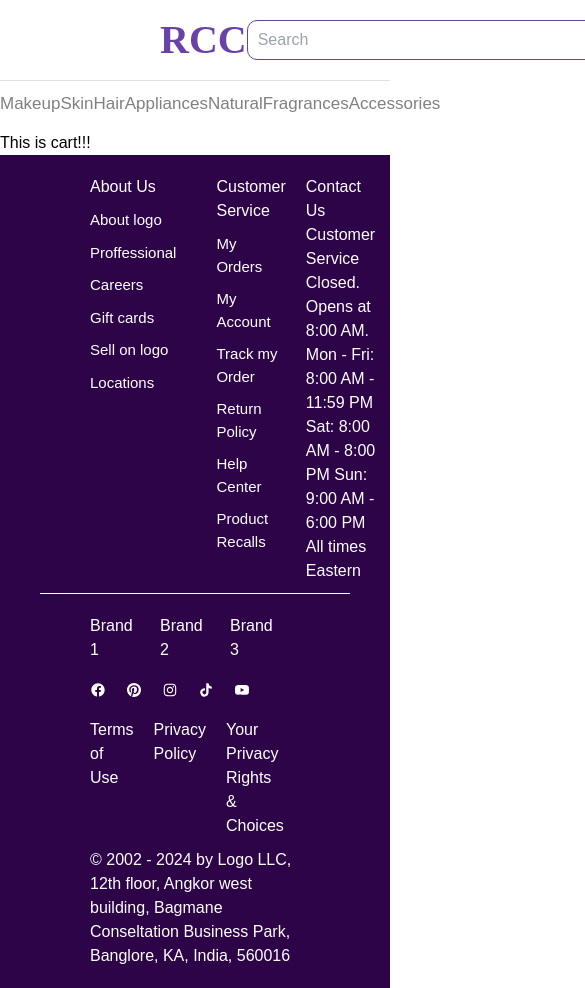
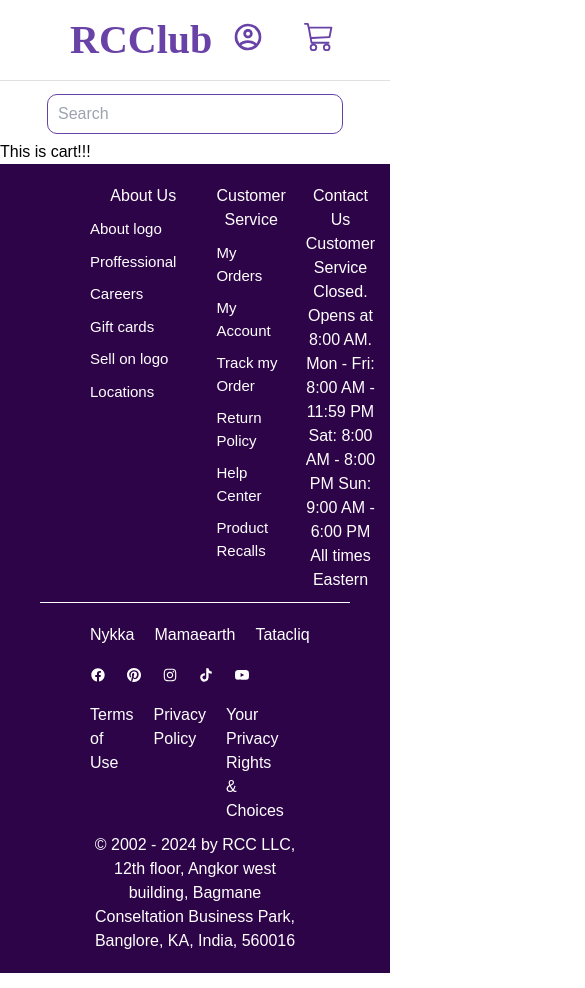
Before and after one commit to yogita14-pro/next-js-intern-project, a Next.js app: page /cart in a window 390 px wide. Shown: the top 988 px of the page, 585 px wide, since content can reach past the window. Built offline with nearby package versions, Linux system fonts and the light colour scheme.

Commit message:
Added responsive design

```diff
--- a/src/app/Footer.tsx
+++ b/src/app/Footer.tsx
@@ -115,9 +115,9 @@ export default function Footer(){
         </section>
         <section className="bottom-footer-section">
             <ul>
-                <li>Brand 1</li>
-                <li>Brand 2</li>
-                <li>Brand 3</li>
+                <li>Nykka</li>
+                <li>Mamaearth</li>
+                <li>Tatacliq</li>
             </ul>
             <ul>
                 <li>
@@ -133,7 +133,7 @@ export default function Footer(){
                 <li>Privacy Policy</li>
                 <li>Your Privacy Rights & Choices</li>
             </ul>
-            <p>© 2002 - 2024 by Logo LLC, 12th floor, Angkor west building, Bagmane Conseltation Business Park, Banglore, KA, India, 560016</p>
+            <p>© 2002 - 2024 by RCC LLC, 12th floor, Angkor west building, Bagmane Conseltation Business Park, Banglore, KA, India, 560016</p>
         </section>
     </footer>
     );
--- a/src/app/Header.tsx
+++ b/src/app/Header.tsx
@@ -33,7 +33,7 @@ export default function Header(){
     return(
     <header>
         <nav style={{color: 'black'}}>
-        <Link href="/"><h1 className='top-logo'>RCC</h1></Link>
+        <Link href="/"><h1 className='top-logo'>RCClub</h1></Link>
         <div className='search'>
             <input placeholder='Search' className='search-input-field' ></input>
         </div>
--- a/src/app/globals.css
+++ b/src/app/globals.css
@@ -18,6 +18,7 @@
   box-sizing: border-box;
   margin: 0;
   padding: 0;
+  scroll-behavior: smooth;
 }
 a{
   text-decoration: none;
@@ -40,6 +41,7 @@ nav{
   align-items: center;
   padding: 10px 70px;
   border-bottom: 1px solid rgb(224, 224, 224);
+  width: 100%;
 }
 nav>ul{
   display: flex;
@@ -53,15 +55,19 @@ nav>ul>li{
   font-size: 40px;
   font-family: cursive;
   color: rgb(105 66 167);
-  padding-left: 90px;
+}
+.search{
+  padding: 0 20px;
+  width: 593px;
+  display: flex;
+  justify-content: center;
 }
 .search-input-field{
-  width: 40em;
+  width: 80%;
   height: 40px;
   border: 1px solid rgb(105 66 167);
   border-radius: 10px;
   padding-left: 10px;
-
 }
 
 .tooltip>a{
@@ -122,11 +128,34 @@ nav>ul>li{
 }
 .products>li{
   height: auto;
-  width: 400px;
   margin: 20px;
+  width: calc(33% - 40px);
 }
 .title{
   color: rgb(106, 50, 196);
+}
+/* ----products-slider---- */
+.container{
+  padding: 10px 90px;
+}
+.row-container {
+  display: flex;
+  gap: 2.2rem;
+  overflow-x: scroll;
+  overflow-y: hidden;
+  white-space: nowrap;
+  scroll-behavior: smooth;
+  position: relative;
+  padding: 1rem 0.6rem;
+}
+
+/* Hide scrollbar for Chrome, Safari and Opera */
+.row-container::-webkit-scrollbar {
+  display: none;
+
+  /* Hide scrollbar for IE, Edge and Firefox */
+  -ms-overflow-style: none;
+  scrollbar-width: none;
 }
 /* -----products-page---- */
 .products-home{
@@ -230,3 +259,45 @@ footer{
     text-wrap: balance;
   }
 }
+
+/* ----Responsive Design---- */
+@media (max-width: 768px) {
+  header{
+    height: 140px;
+  }
+  .search{
+    position: absolute;
+    top: 84px;
+    left: 0px;
+    background-color: white;
+    padding: 10px;
+    width: 100%;
+    z-index: 20;
+  }
+  h1{
+    text-align: center;
+  }
+
+  .container{
+    width: 100%;
+    padding: 0;
+  }
+  .container>h1, p{
+    text-align: center;
+  }
+  .menu-items{
+    display: none;
+  }
+  main>img{
+    position: relative;
+  }
+  .product {
+      width: calc(50% - 40px); /* 2 products per row */
+  }
+}
+
+@media (max-width: 480px) {
+  .product {
+      width: 100%; /* 1 product per row */
+  }
+}
--- a/src/app/layout.tsx
+++ b/src/app/layout.tsx
@@ -16,7 +16,7 @@ const geistMono = localFont({
 });
 
 export const metadata: Metadata = {
-  title: "First Next App",
+  title: "Royal Cosmetics Club",
   description: "Generated by create next app",
 };
 
```
Also changed, not shown: src/app/components/@products/page.tsx (+31 -160 lines).
